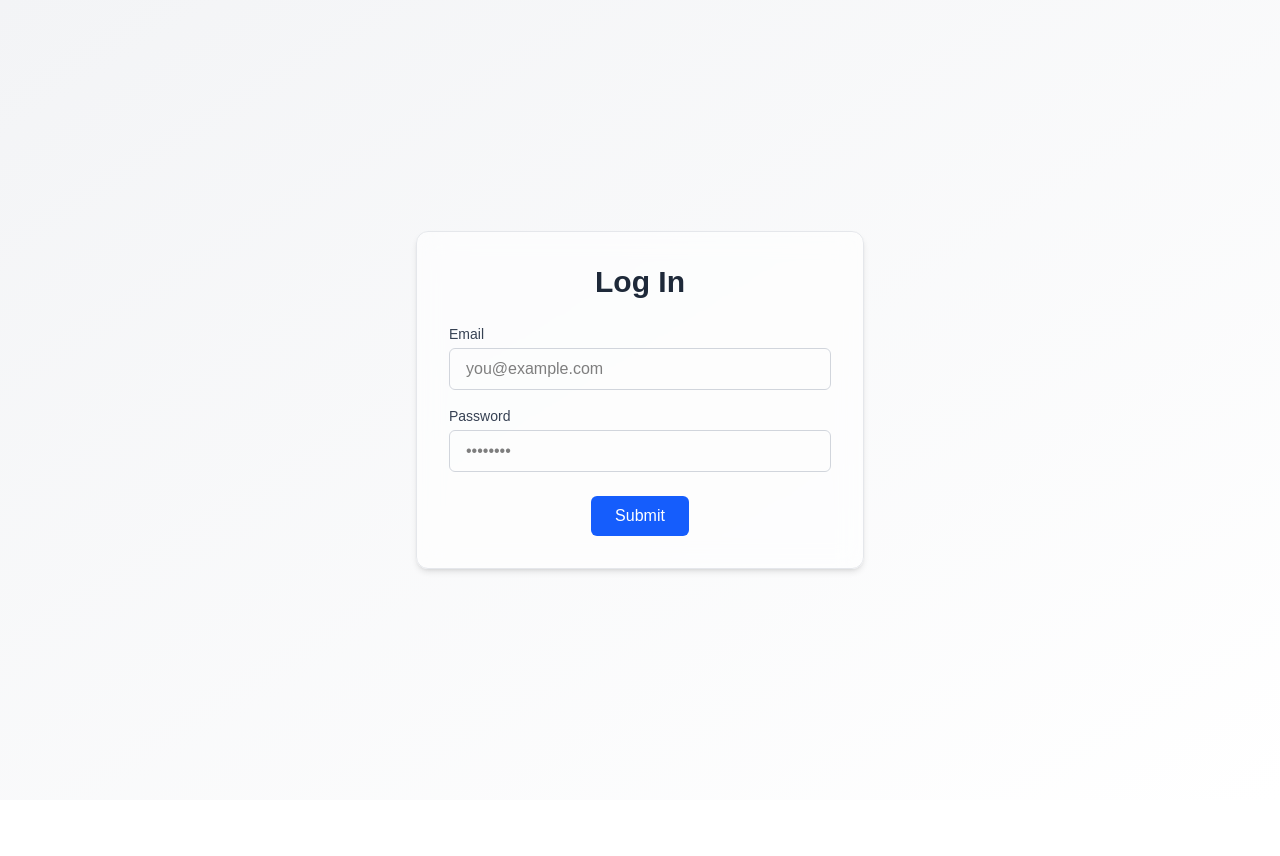
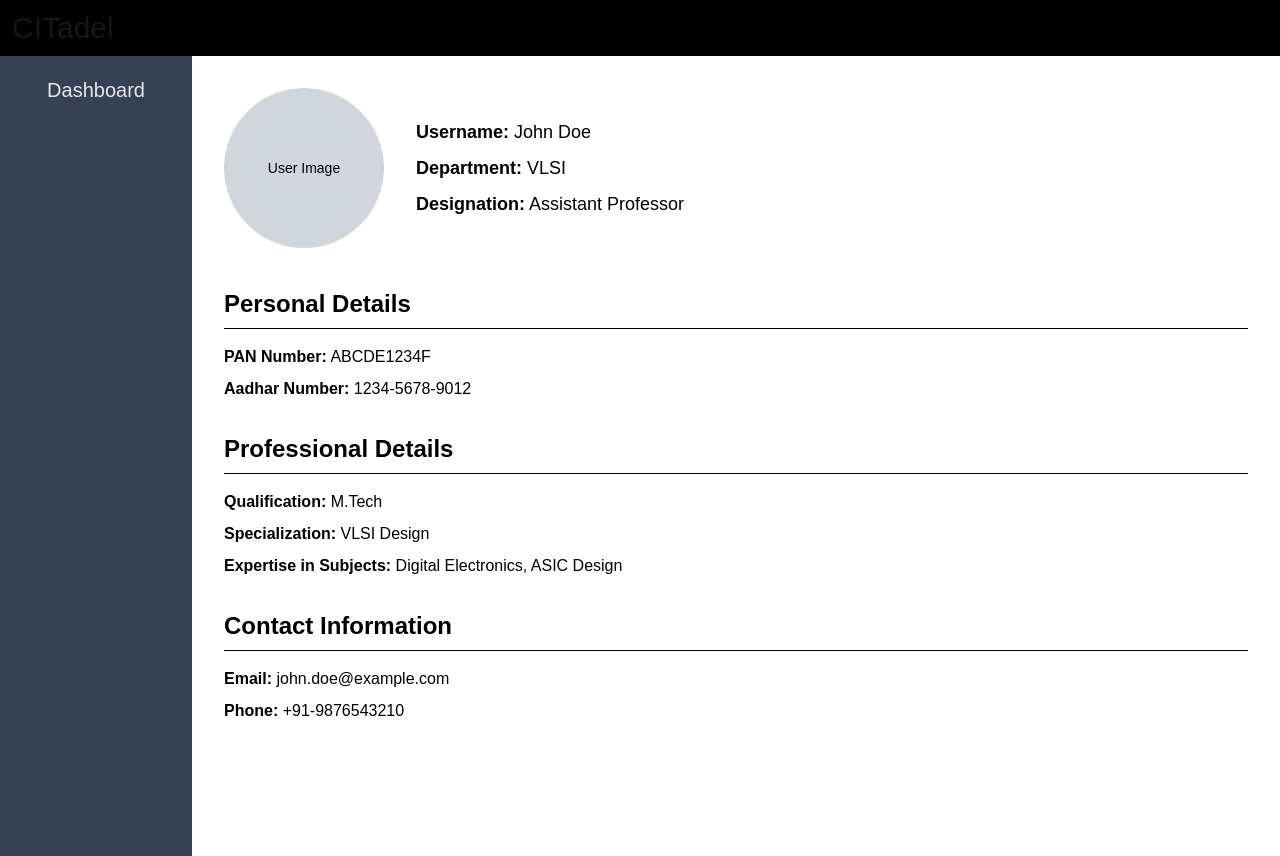
Before and after one commit to dineshragunathan/demo, a Next.js app: page / in a window 1280 px wide. Before the commit the page ends 800 px from the top, so only its background shows below. Built offline with nearby package versions, Linux system fonts and the light colour scheme.

Commit message:
profile page created

```diff
--- a/src/app/page.js
+++ b/src/app/page.js
@@ -1,10 +1,12 @@
 import Sidebar from "./components/sideBar";
 import Header from "./components/header"
 import Login from "./login/page"
+import Profile from "./profile/page"
 export default function Home() {
   return (
     <>
-      <Login />
+      <Profile />
+      {/* <Login /> */}
       {/* <Header />
       <div className="h-screen w-screen flex flex-row">
         <Sidebar />
--- /dev/null
+++ b/src/app/profile/page.js
@@ -0,0 +1,59 @@
+import Header from "../components/header"
+import Sidebar from "../components/sideBar"
+
+export default function Profile() {
+    return (
+        <>
+            <Header />
+            <div className="h-screen w-screen flex">
+                <Sidebar />
+                <div className="bg-white flex-1 text-black p-8 overflow-y-auto">
+                    {/* Profile Overview */}
+                    <div className="flex flex-row items-center gap-8 mb-10">
+                        <div className="h-40 w-40 bg-gray-300 rounded-full flex items-center justify-center text-sm">
+                            User Image
+                        </div>
+                        <div>
+                            <ul className="space-y-2 text-lg">
+                                <li><span className="font-semibold">Username:</span> John Doe</li>
+                                <li><span className="font-semibold">Department:</span> VLSI</li>
+                                <li><span className="font-semibold">Designation:</span> Assistant Professor</li>
+                            </ul>
+                        </div>
+                    </div>
+
+                    {/* Personal Details */}
+                    <section className="mb-8">
+                        <h2 className="text-2xl font-bold mb-2">Personal Details</h2>
+                        <hr className="mb-4" />
+                        <ul className="space-y-2 text-base">
+                            <li><span className="font-semibold">PAN Number:</span> ABCDE1234F</li>
+                            <li><span className="font-semibold">Aadhar Number:</span> 1234-5678-9012</li>
+                        </ul>
+                    </section>
+
+                    {/* Professional Details */}
+                    <section className="mb-8">
+                        <h2 className="text-2xl font-bold mb-2">Professional Details</h2>
+                        <hr className="mb-4" />
+                        <ul className="space-y-2 text-base">
+                            <li><span className="font-semibold">Qualification:</span> M.Tech</li>
+                            <li><span className="font-semibold">Specialization:</span> VLSI Design</li>
+                            <li><span className="font-semibold">Expertise in Subjects:</span> Digital Electronics, ASIC Design</li>
+                        </ul>
+                    </section>
+
+                    {/* Contact Information */}
+                    <section>
+                        <h2 className="text-2xl font-bold mb-2">Contact Information</h2>
+                        <hr className="mb-4" />
+                        <ul className="space-y-2 text-base">
+                            <li><span className="font-semibold">Email:</span> john.doe@example.com</li>
+                            <li><span className="font-semibold">Phone:</span> +91-9876543210</li>
+                        </ul>
+                    </section>
+                </div>
+            </div>
+        </>
+    );
+}
```
